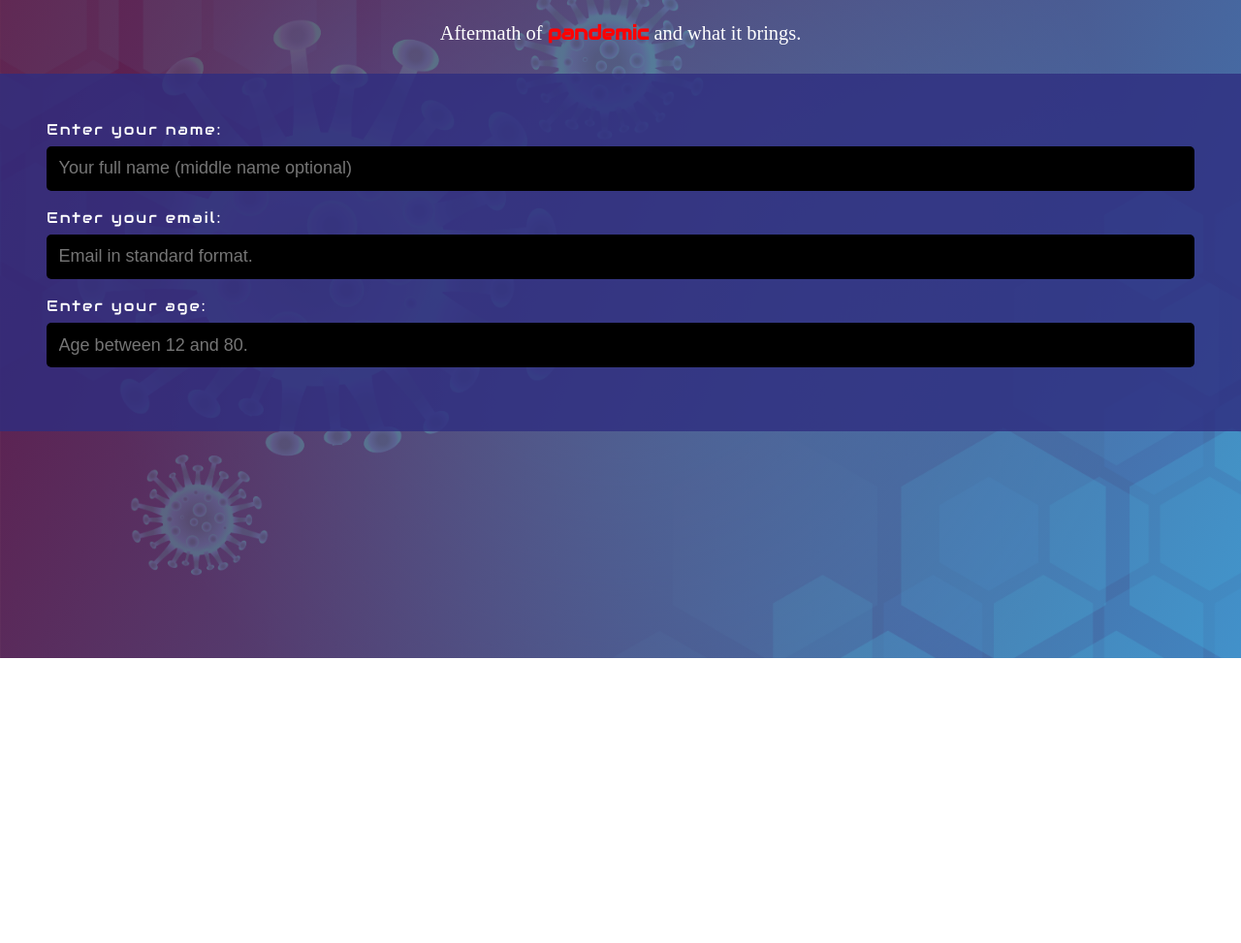
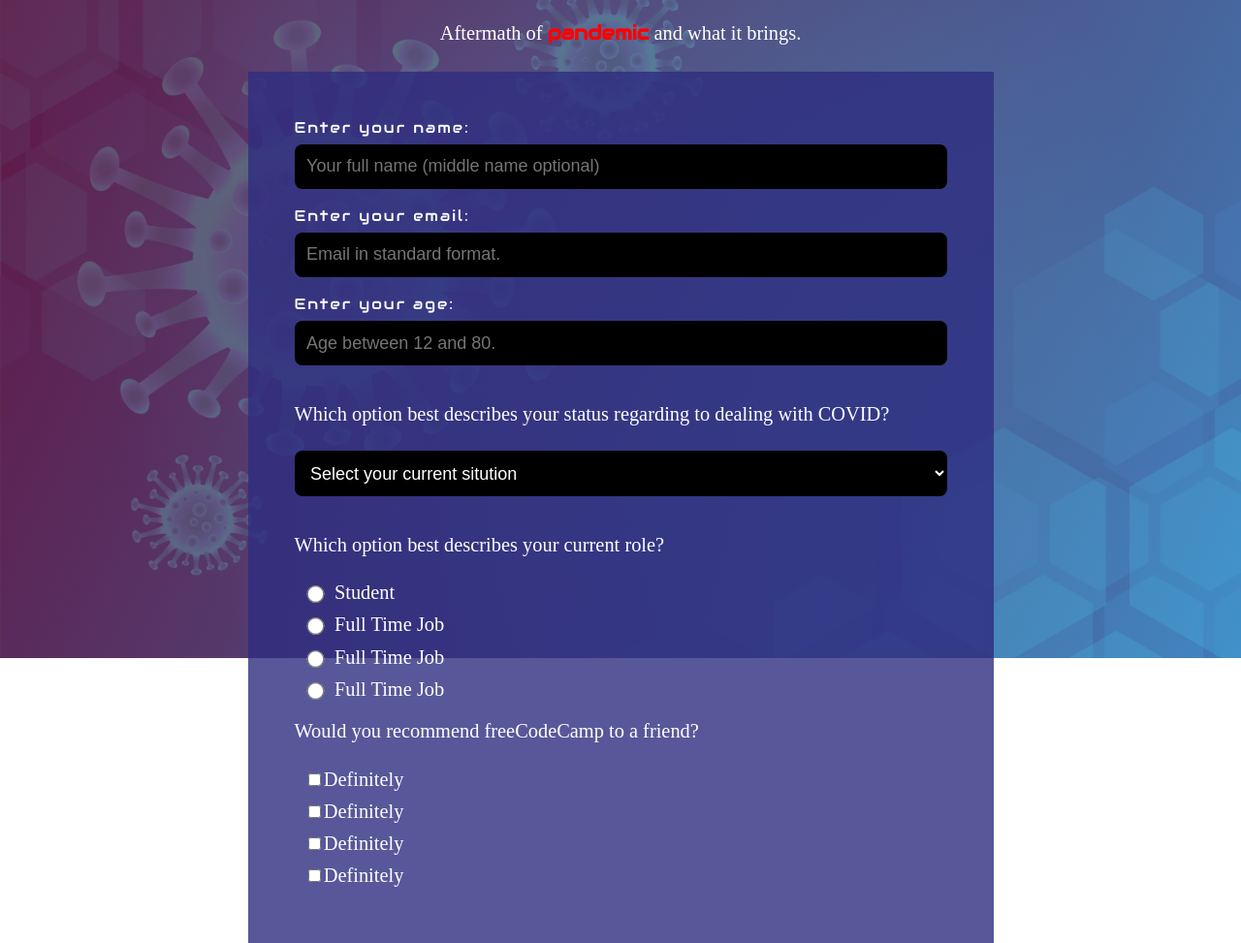
Before and after one commit to ismlrn/survey-form, a plain HTML site: page index.html in a window 1280 px wide. Shown: the part 121-1094 px from the top of the page at 97% size. Before the commit the page ends 800 px from the top, so only its background shows below. Drawn offline with Linux system fonts and the light colour scheme; a web font is replaced by a local one.

Commit message:
Add checkboxes and radios

```diff
--- a/index.html
+++ b/index.html
@@ -39,20 +39,58 @@
             placeholder="Age between 12 and 80."
           />
         </article>
-        <!--
+
         <article class="radios">
-          <select name="" id="dropdown"></select>
-          <input type="radio" name="" id="" />
-          <input type="radio" name="" id="" />
+          <p>
+            Which option best describes your status regarding to dealing with
+            COVID?
+          </p>
+          <select name="" id="dropdown">
+            <option value="">Select your current sitution</option>
+            <option value="student">Student</option>
+            <option value="job">Full Time Job</option>
+            <option value="learner">Full Time Learner</option>
+            <option value="preferNo">Prefer not to say</option>
+          </select>
+          <p>Which option best describes your current role?</p>
+          <div class="radio-peer">
+            <input type="radio" name="tull" id="" />
+            <label for="stud">Student</label>
+          </div>
+          <div class="radio-peer">
+            <input type="radio" name="tull" id="" />
+            <label for="tull">Full Time Job</label>
+          </div>
+          <div class="radio-peer">
+            <input type="radio" name="tull" id="" />
+            <label for="tull">Full Time Job</label>
+          </div>
+          <div class="radio-peer">
+            <input type="radio" name="tull" id="" />
+            <label for="tull">Full Time Job</label>
+          </div>
         </article>
 
         <article class="checkboxes">
-          <input type="checkbox" name="" id="" />
-          <input type="checkbox" name="" id="" />
-          <input type="checkbox" name="" id="" />
-          <input type="checkbox" name="" id="" />
+          <p>Would you recommend freeCodeCamp to a friend?</p>
+          <div class="checkbox-peer">
+            <input type="checkbox" name="tull" id="" />
+            <label for="tull">Definitely</label>
+          </div>
+          <div class="checkbox-peer">
+            <input type="checkbox" name="tull" id="" />
+            <label for="tull">Definitely</label>
+          </div>
+          <div class="checkbox-peer">
+            <input type="checkbox" name="tull" id="" />
+            <label for="tull">Definitely</label>
+          </div>
+          <div class="checkbox-peer">
+            <input type="checkbox" name="tull" id="" />
+            <label for="tull">Definitely</label>
+          </div>
         </article>
-
+        <!--
         <article class="textsubmit">
           <textarea name="" id="" cols="30" rows="10"> </textarea>
           <input type="submit" value="" id="submit" />
--- a/style.css
+++ b/style.css
@@ -11,6 +11,7 @@ body {
     font-family: 'Trirong', serif;
     font-size: 12px;
     margin: 0;
+    color: white;
 }
 body::after {
     content: '';
@@ -30,12 +31,11 @@ body::after {
     background-position: center;
 }
 header {
-    color: white;
     text-align: center;
 }
-header p {
+header p, .radios p, .checkboxes p {
     font-size: 1.7em;
-    margin-bottom: 1.4em;
+    margin-bottom: 1.3em;
 }
 header h1 {
     font-size: 3em;
@@ -47,26 +47,27 @@ header span {
     font-weight: 600;
     font-family: 'Audiowide', cursive;
 }
-label {
+.inputs label {
     font-family: 'Audiowide', cursive;
     display: flex;
     align-items: center;
     font-size: 1.3em;
-    color: white;
     margin-bottom: 0.5rem;
     letter-spacing: 2px;
 }
 main {
     width: 100%;
     background-color: rgba(47, 45, 128, 0.8);
+    margin-left: auto;
+    margin-right: auto;
 }
-input {
+.inputs input, select {
     width: 100%;
     padding: 0.5em;
     border: none;
     margin-bottom: 1em;
     font-size: 1.5em;
-    border-radius: 5px;
+    border-radius: 8px;
     padding: 0.7em;
     background-color: black;
     color: white;
@@ -86,3 +87,24 @@ input::-webkit-inner-spin-button {
 input[type=number] {
     -moz-appearance: textfield;
 }
+@media (min-width: 576px) {
+    main {
+        max-width: 577px;
+    }
+}
+@media (min-width: 768px) {
+    main {
+        max-width: 769px;
+    }
+}
+.radio-peer, .checkbox-peer {
+    margin: 0.5em 0.5em;
+    font-size: 1.7em;
+    display: flex;
+}
+.radio-peer label {
+    margin-left: 0.5em;
+}
+input[type=radio] {
+    transform: scale(1.4);
+}
```
